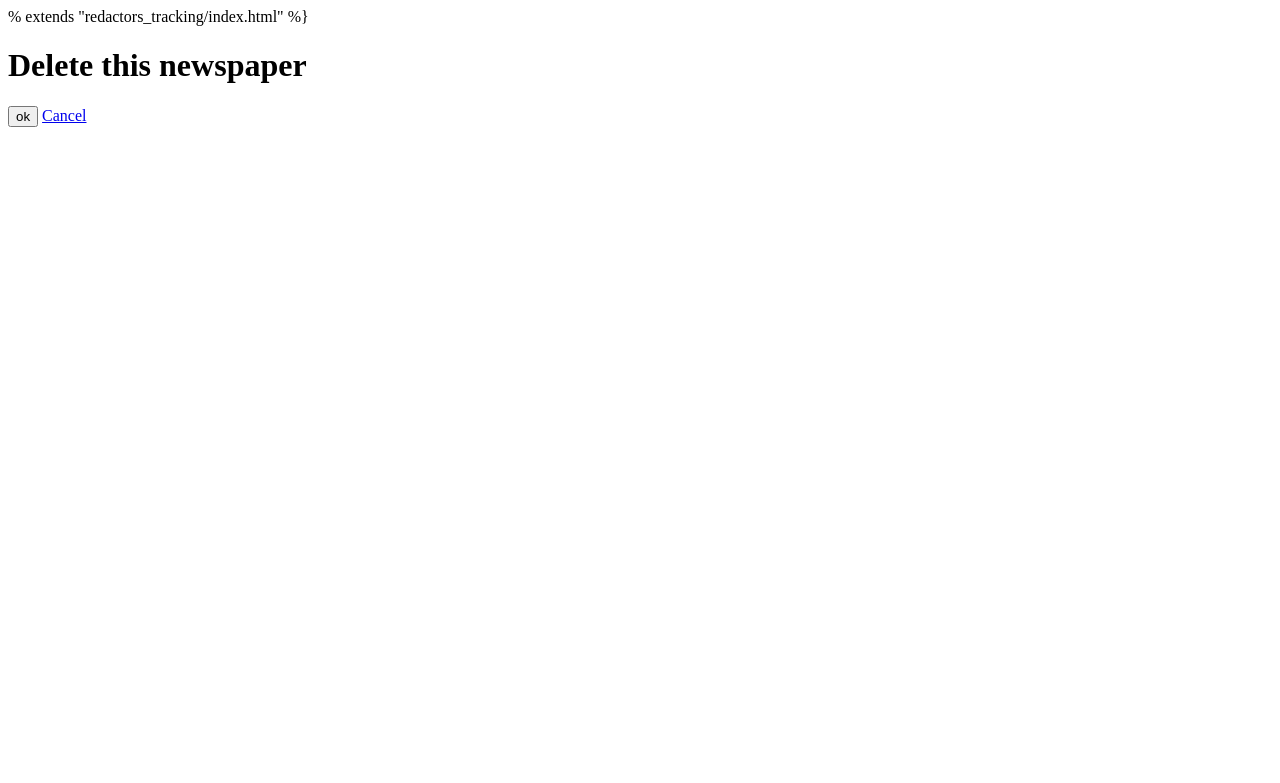
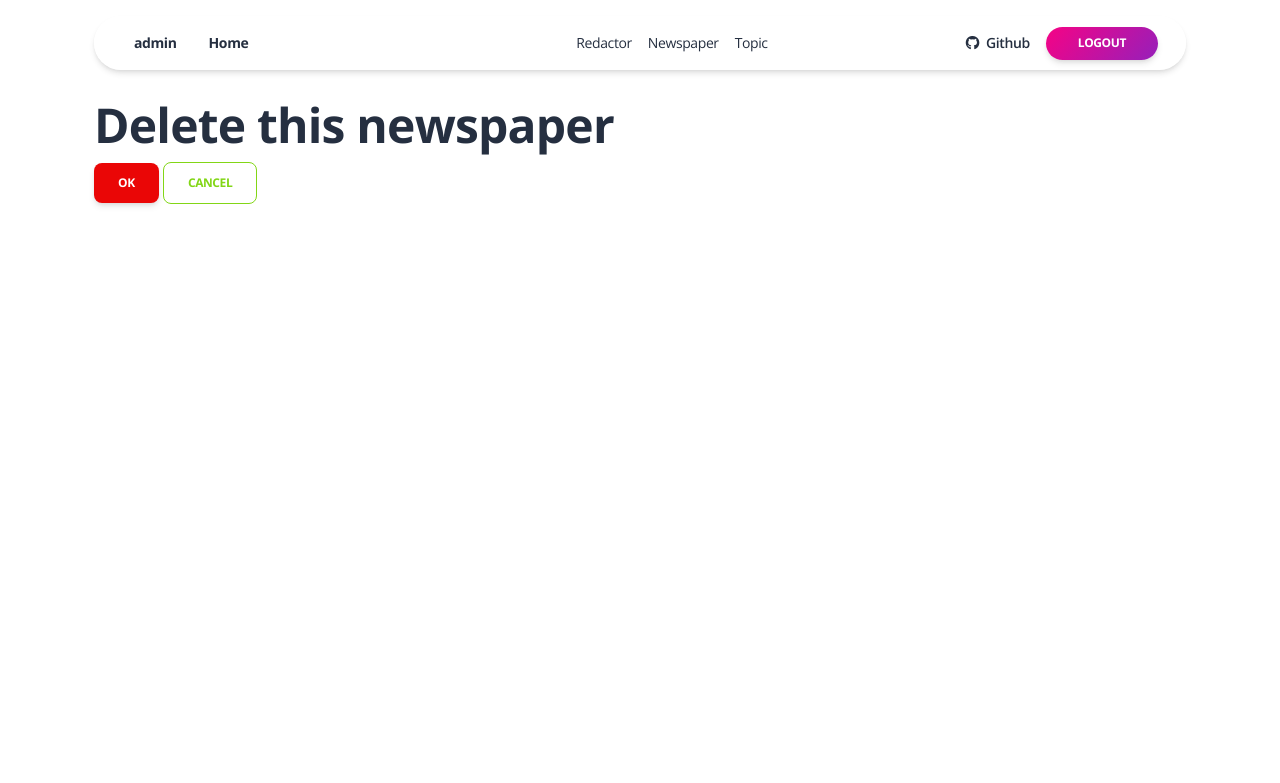
Before and after one commit to DenPrislipskyi/newspaper-agency, a Django app: page /newspapers/9/delete/ in a window 1280 px wide. Shown: the top 783 px of the page. Run offline with Django 4.2, Linux system fonts and the light colour scheme; a user stored in the database is signed in; data comes from the database, SQL or seed files in the repository; some libraries are stand-ins or nearby versions.

Commit message:
add DEBUG to .env and change newspaper_delete

```diff
--- a/newspaper_agency/settings.py
+++ b/newspaper_agency/settings.py
@@ -28,8 +28,6 @@ SECRET_KEY = os.environ["DJANGO_SECRET_KEY"]
 # SECURITY WARNING: don't run with debug turned on in production!
 
 DEBUG = os.environ.get("DJANGO_DEBUG", "") != "False"
-
-# DEBUG = False
 
 ALLOWED_HOSTS = ["127.0.0.1", "newspaper-agency-eez5.onrender.com"]
 
--- a/templates/redactors_tracking/newspaper_confirm_delete.html
+++ b/templates/redactors_tracking/newspaper_confirm_delete.html
@@ -1,4 +1,4 @@
-% extends "redactors_tracking/index.html" %}
+{% extends "redactors_tracking/index.html" %}
 
 {% block content %}
   <div class="container">
```
